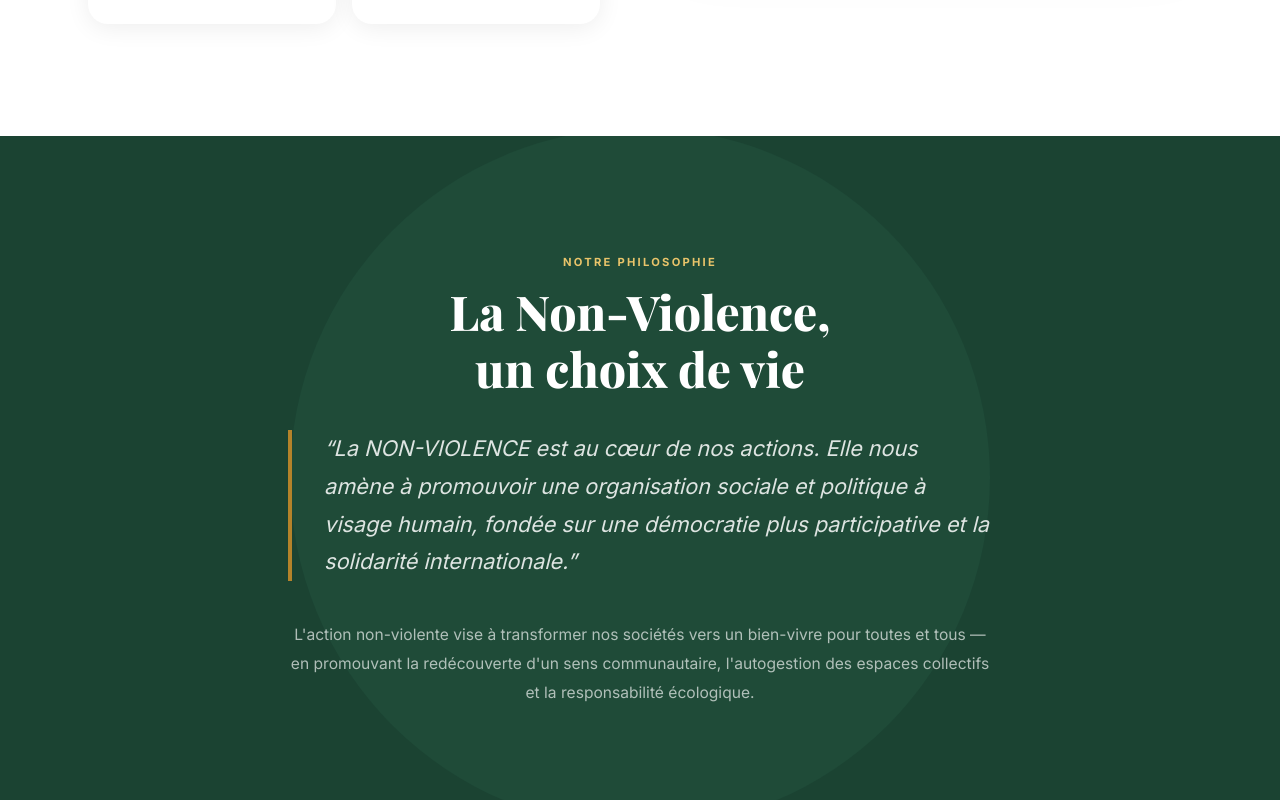
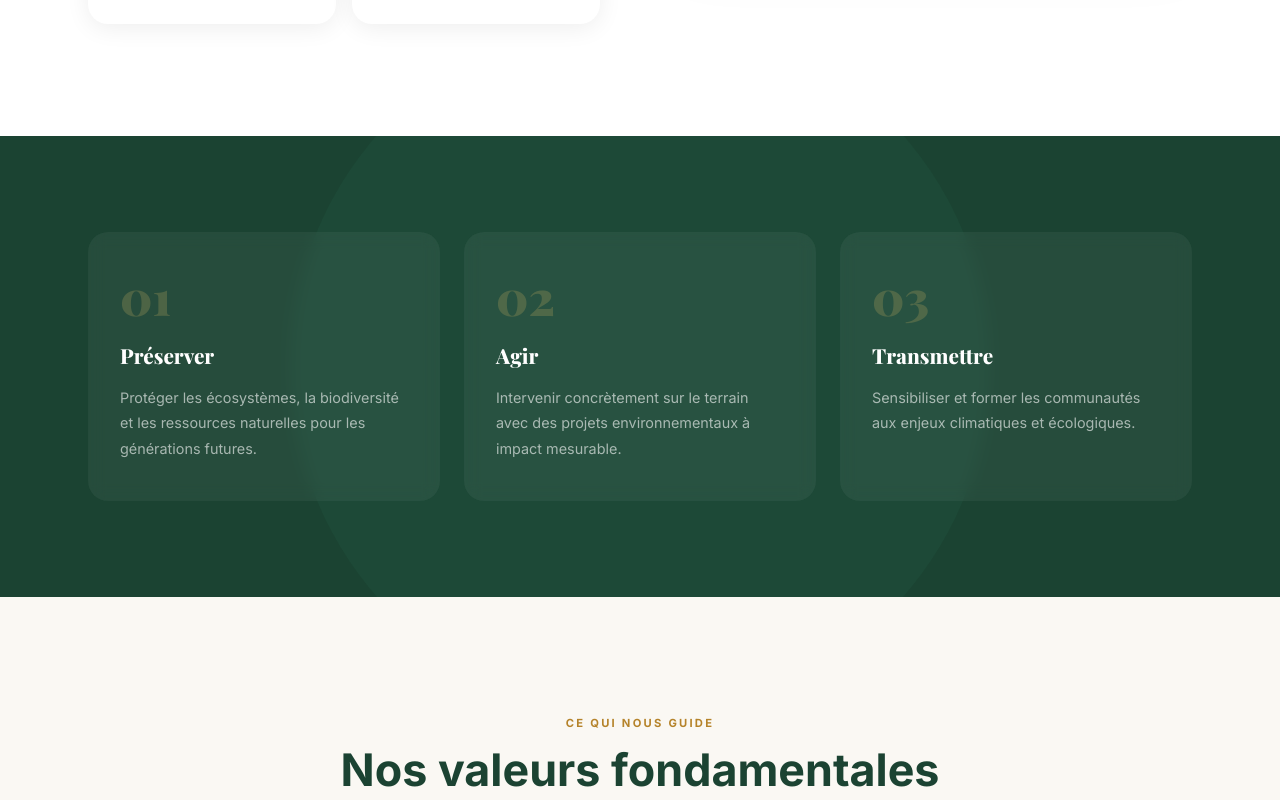
Before and after one commit to VOGLOSSOU/TeerraAfrica, a Next.js app: page /a-propos in a window 1280 px wide. Shown: the part 1320-2120 px from the top of the page. Built offline with nearby package versions, Linux system fonts and the light colour scheme; a web font is replaced by a local one.

Commit message:
disours updated a-propos

```diff
--- a/app/a-propos/page.tsx
+++ b/app/a-propos/page.tsx
@@ -112,37 +112,43 @@ export default function AProposPage() {
 
       {/* PHILOSOPHIE */}
       <section style={{
-        background: '#1b4332', padding: '7rem 0',
+        background: '#1b4332', padding: '6rem 0',
         position: 'relative', overflow: 'hidden',
       }}>
         <div style={{ position: 'absolute', inset: 0, display: 'flex', alignItems: 'center', justifyContent: 'center' }}>
-          <div style={{ width: 700, height: 700, background: '#2d6a4f', borderRadius: '50%', opacity: 0.2 }} />
+          <div style={{ width: 700, height: 700, background: '#2d6a4f', borderRadius: '50%', opacity: 0.15 }} />
         </div>
-        <div className="container-wide" style={{ position: 'relative', textAlign: 'center', maxWidth: 800, margin: '0 auto' }}>
-          <span className="section-label" style={{ color: '#e9c46a' }}>Notre philosophie</span>
-          <h2 style={{
-            fontFamily: 'var(--font-playfair), serif',
-            fontSize: 'clamp(2rem, 4vw, 3rem)',
-            fontWeight: 800, color: '#ffffff',
-            lineHeight: 1.2, marginBottom: '2rem',
+        <div className="container-wide" style={{ position: 'relative' }}>
+          <div style={{
+            display: 'grid', gridTemplateColumns: 'repeat(3, 1fr)',
+            gap: '1.5rem',
           }}>
-            La Non-Violence,<br />un choix de vie
-          </h2>
-          <blockquote style={{
-            fontSize: 'clamp(1.1rem, 2vw, 1.35rem)',
-            color: 'rgba(255,255,255,0.85)',
-            lineHeight: 1.75, fontStyle: 'italic',
-            borderLeft: '4px solid #b5832a',
-            paddingLeft: '2rem', textAlign: 'left',
-            marginBottom: '2.5rem',
-          }}>
-            &ldquo;La NON-VIOLENCE est au cœur de nos actions. Elle nous amène à promouvoir une organisation
-            sociale et politique à visage humain, fondée sur une démocratie plus participative et la solidarité internationale.&rdquo;
-          </blockquote>
-          <p style={{ color: 'rgba(255,255,255,0.65)', lineHeight: 1.85, fontSize: '0.975rem' }}>
-            L&apos;action non-violente vise à transformer nos sociétés vers un bien-vivre pour toutes et tous — en promouvant
-            la redécouverte d&apos;un sens communautaire, l&apos;autogestion des espaces collectifs et la responsabilité écologique.
-          </p>
+            {[
+              { num: '01', title: 'Préserver', desc: 'Protéger les écosystèmes, la biodiversité et les ressources naturelles pour les générations futures.' },
+              { num: '02', title: 'Agir', desc: 'Intervenir concrètement sur le terrain avec des projets environnementaux à impact mesurable.' },
+              { num: '03', title: 'Transmettre', desc: 'Sensibiliser et former les communautés aux enjeux climatiques et écologiques.' },
+            ].map((item, i) => (
+              <div key={i} style={{
+                background: 'rgba(255,255,255,0.05)',
+                borderRadius: '20px',
+                padding: '2.5rem 2rem',
+                backdropFilter: 'blur(8px)',
+              }}>
+                <p style={{
+                  fontSize: '3rem', fontWeight: 900,
+                  color: 'rgba(233,196,106,0.2)',
+                  lineHeight: 1, marginBottom: '1.25rem',
+                  fontFamily: 'var(--font-playfair), serif',
+                }}>{item.num}</p>
+                <h3 style={{
+                  fontSize: '1.3rem', fontWeight: 800,
+                  color: '#ffffff', marginBottom: '0.875rem',
+                  fontFamily: 'var(--font-playfair), serif',
+                }}>{item.title}</h3>
+                <p style={{ color: 'rgba(255,255,255,0.6)', fontSize: '0.9rem', lineHeight: 1.75 }}>{item.desc}</p>
+              </div>
+            ))}
+          </div>
         </div>
       </section>
 
```
